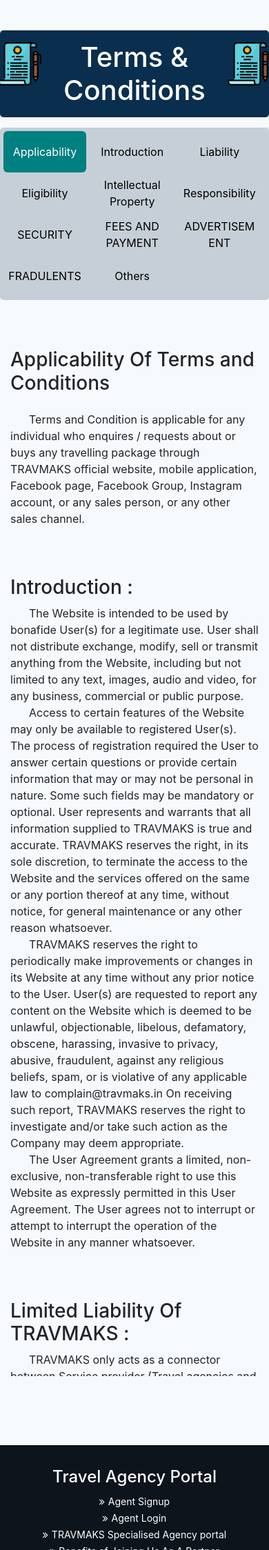
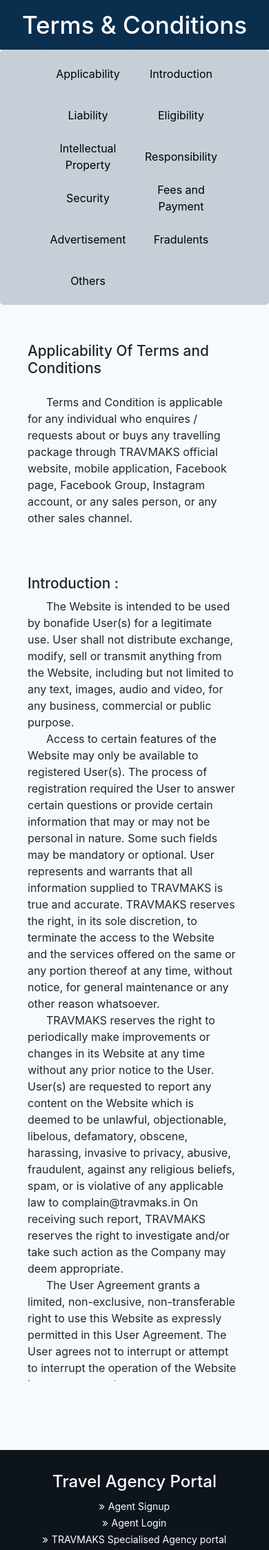
Before and after one commit to iamsaptorshe07/TRAVMAKS-Old, a Django app: page /terms-and-condition in a window 390 px wide. Shown: the part 60-2307 px from the top of the page at 69% size. Run offline with Django 3.2, Linux system fonts and the light colour scheme; some libraries are stand-ins or nearby versions.

Commit message:
some bugs fixed

```diff
--- a/static/css/basetemplate.css
+++ b/static/css/basetemplate.css
@@ -256,7 +256,6 @@ ul{
 	transform: translateX(0px) !important;
 }
 
-}
 @media screen and (max-width: 768px) {
 .footer-pad img{
 	transform: translateX(0px) !important;
--- a/templates/basetemplate.html
+++ b/templates/basetemplate.html
@@ -52,7 +52,9 @@
 </style>
 
 <style>
-
+    #page-top{
+        margin-top: 60px;
+    }
     #myBtn {
         display: none;
         position: fixed;
@@ -307,7 +309,7 @@
                                     <div class="footer-pad">
                                         <h4>About TRAVMAKS</h4>
                                         <ul class="list-unstyled">
-                                            <li><a href="#"><i class="fa fa-angle-double-right"></i>Website Tutorial</a></li>
+                                            <li><a href="/beta"><i class="fa fa-angle-double-right"></i>Website Tutorial</a></li>
                                             <li><a href="/about-us"><i class="fa fa-angle-double-right"></i>About Us</a></li>
                                             <li><a href="/contact-us"><i class="fa fa-angle-double-right"></i>Contact Us</a></li>
                                             <li><a href="/contact-us"><i class="fa fa-angle-double-right"></i>Report a Bug</a></li>
@@ -338,10 +340,10 @@
                             <div class="footer-pad">
                                 <h4>Other Section</h4>
                                 <ul class="list-unstyled">
-                                    <li><a href="#"><i class="fa fa-angle-double-right"></i>Become an affilate </a></li>
-                                    <li><a href="#"><i class="fa fa-angle-double-right"></i>Our Partners </a></li>
-                                    <li><a href="#"><i class="fa fa-angle-double-right"></i>Investor Portal</a></li>
-                                    <li><a href="#"><i class="fa fa-angle-double-right"></i>Advertise on our Website</a></li>
+                                    <li><a href="/beta"><i class="fa fa-angle-double-right"></i>Become an affilate </a></li>
+                                    <li><a href="/beta"><i class="fa fa-angle-double-right"></i>Our Partners </a></li>
+                                    <li><a href="/beta"><i class="fa fa-angle-double-right"></i>Investor Portal</a></li>
+                                    <li><a href="/beta"><i class="fa fa-angle-double-right"></i>Advertise on our Website</a></li>
                                 </ul>
                             </div>
                         </div>
--- a/templates/home.html
+++ b/templates/home.html
@@ -468,7 +468,7 @@ position: absolute;
                 </div>
                 <div class="card-body pt-0">
                     <h5 class="card-title">Trekking Special</h5>
-                    <a href="#" class="btn btn-primary">View More</a>
+                    <a href="/tour/all-tours" class="btn btn-primary">View More</a>
                 </div>
             </div>
         </div>
@@ -480,7 +480,7 @@ position: absolute;
                 </div>
                 <div class="card-body pt-0">
                     <h5 class="card-title">Bike Tours</h5>
-                    <a href="#" class="btn btn-primary">View More</a>
+                    <a href="/tour/all-tours" class="btn btn-primary">View More</a>
                 </div>
             </div>
         </div>
--- a/templates/home_app/termsandcondition.html
+++ b/templates/home_app/termsandcondition.html
@@ -41,18 +41,12 @@
         color: black;
     }
     .left ul li:hover{
-        background-color: teal;
+        background-color: #0a2e4e;
         border-radius: 5px;
         color: white;
     }
-    /* .left ul li:clicked{
-
-        background-color: teal;
-        border-radius: 5px;
-        color: white;
-    } */
     .moo{
-        background-color: teal;
+        background-color: #0a2e4e;
         color: white!important;
         border-radius: 6px;
     }
@@ -103,12 +97,32 @@
     .heading h1{
         margin: 0 30px 0 30px;
     }
-    @media screen and (max-width: 800px) {
+    .head div{
+        padding-top: 55px;
+    }
+    @media screen and (max-width: 768px) {
+
+        .left ul li:hover{
+            background-color: #C6CFD7;
+            color: black;
+        }
+        .moo{
+            background-color: #C6CFD7;
+            color: black!important;
+        }
+        .heading{
+            border-radius: 0px;
+            margin: 30px 0 0 0;
+        }
         main{
             height: auto;
         }
         .heading img{
-            height: 70%;
+            display: none;
+        }
+        .heading h1{
+            margin: 0px 0px 0 0;
+            font-size: 35px;
         }
         .left{
             height: auto;
@@ -116,21 +130,41 @@
         }
         .right{
             height: 60vh;
+            width: 100%;
+            padding: 15px;
+            overflow-x: hidden;
+        }
+        .right .head{
+            padding: 0;
+            overflow-x: hidden;
+            position: relative;
+            width: 100%;
+            padding-right: 7px;
+        }
+        .right .head h3{
+            font-size: 1.3rem;
         }
         .left ul{
             display: grid;
-    		grid-template-columns: repeat(auto-fit, minmax(100px, 1fr));
+            justify-content: center;
+    		grid-template-columns: repeat(auto-fit, minmax(100px, 135px));
         }
         .left ul a{
-            max-width: 120px;
+            max-width: 135px;
         }
         .left ul a li{
             word-break: break-word;
             padding: 5px;
         }
     }
-    .head div{
-        padding-top: 55px;
+    @media screen and (max-width: 500px) {
+        .right{
+            padding: 0 40px;
+        }
+        .heading{
+            border-radius: 0px;
+            margin: 0 0 0 0;
+        }
     }
 </style>
 {% endblock stylesheets %}
@@ -142,7 +176,6 @@
 
 
 <main>
-    <br>
     <div class="container">
         <div class="row">
             <div class="heading col-md-12">
@@ -162,10 +195,10 @@
                     <a href="#tc4"><li class="tc4" onclick="fun('tc4');">Eligibility</li></a>
                     <a href="#tc5"> <li class="tc5" onclick="fun('tc5');">Intellectual Property</li></a>
                     <a href="#tc6"><li class="tc6" onclick="fun('tc6');">Responsibility</li></a>
-                    <a href="#tc7"><li class="tc7" onclick="fun('tc7');">SECURITY</li></a>
-                    <a href="#tc8"><li class="tc8" onclick="fun('tc8');">FEES AND PAYMENT</li></a>
-                    <a href="#tc9"><li class="tc9" onclick="fun('tc9');">ADVERTISEMENT</li></a>
-                    <a href="#tc10"><li class="tc10" onclick="fun('tc10');">FRADULENTS</li></a>
+                    <a href="#tc7"><li class="tc7" onclick="fun('tc7');">Security</li></a>
+                    <a href="#tc8"><li class="tc8" onclick="fun('tc8');">Fees and Payment</li></a>
+                    <a href="#tc9"><li class="tc9" onclick="fun('tc9');">Advertisement</li></a>
+                    <a href="#tc10"><li class="tc10" onclick="fun('tc10');">Fradulents</li></a>
                     <a href="#tc11"><li class="tc11" onclick="fun('tc11');">Others</li></a>
                 </ul>
             </div>
```
Also changed, not shown: static/homeapp_css/tandc.css (+7 -9 lines), templates/home_app/aboutus.html (+10 -8 lines), templates/home_app/partnerbenifitstravellers.html (+6 -6 lines), templates/touring/all_tours.html (+26 -26 lines), static/about_img/souvick.jpeg (added).
